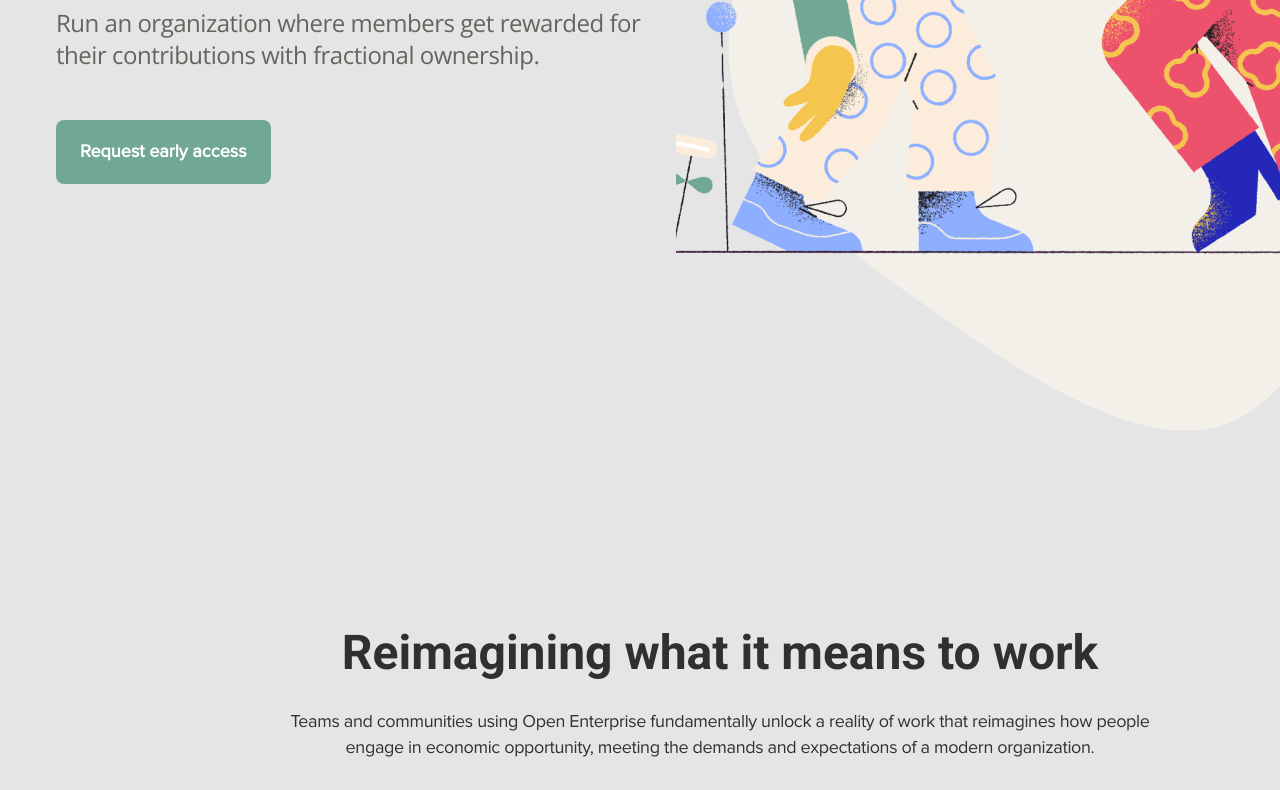
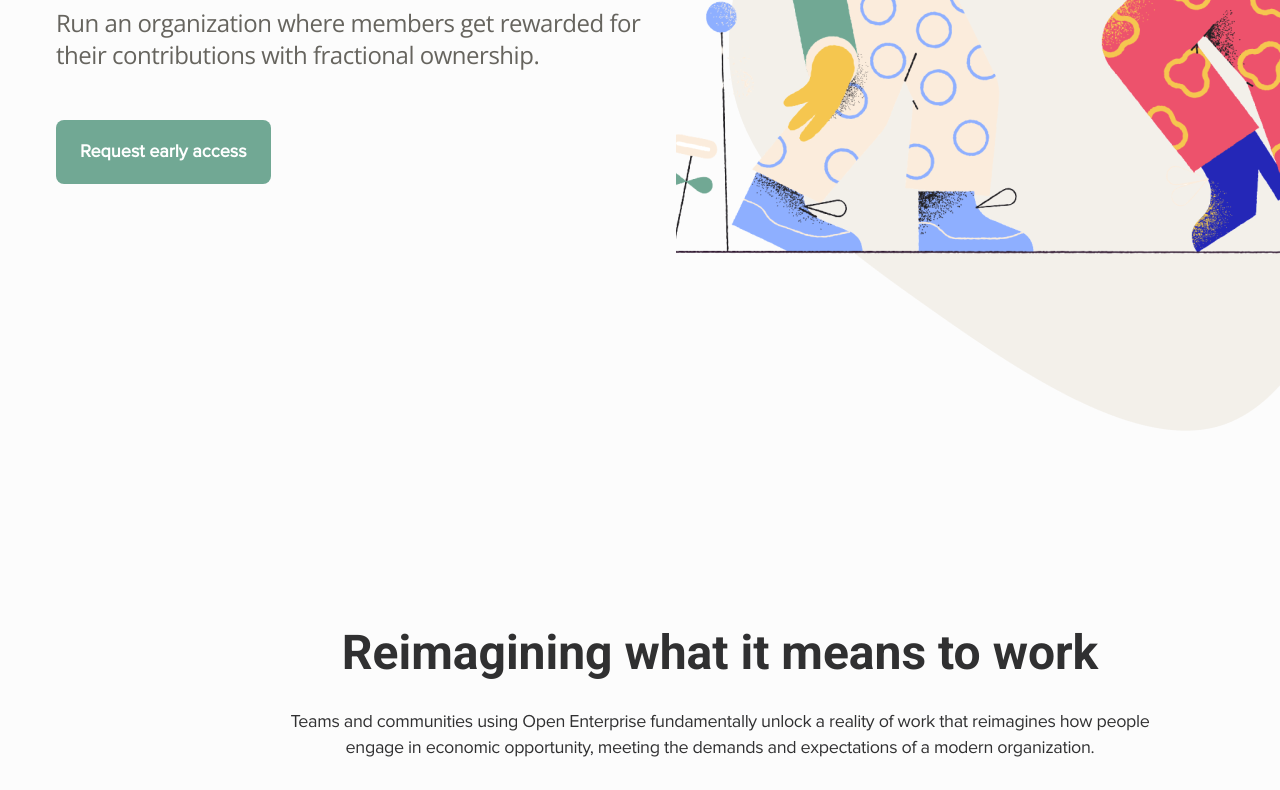
Before and after one commit to Nastakalow/Open-Enterprise-Landing-Page, a plain HTML site: page index.html in a window 1280 px wide. Shown: the part 446-1236 px from the top of the page. Drawn offline with nearby package versions, Linux system fonts and the light colour scheme.

Commit message:
bg-color changes

```diff
--- a/assets/css/style.css
+++ b/assets/css/style.css
@@ -1,5 +1,5 @@
 body {
-  background-color: #e5e5e5;
+  background-color: #fcfcfc;
 }
 
 .row {
```
